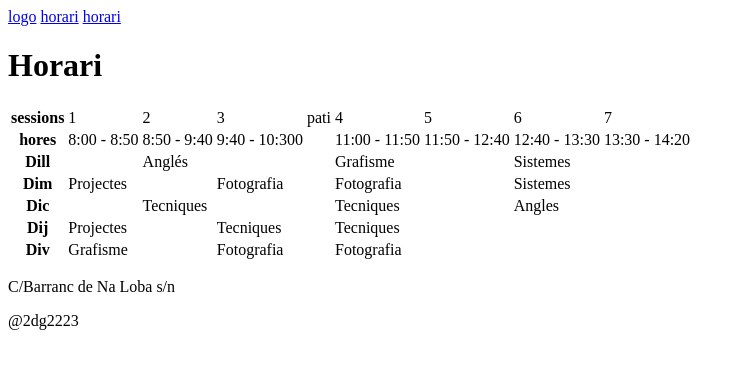
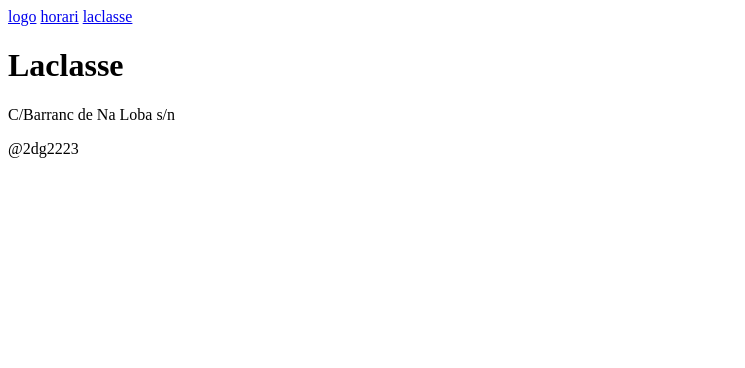
Before and after one commit to zoeeenb/p3, a plain HTML site: page pages/horari.html in a window 1280 px wide. Shown: the whole page, without its empty margins (0-745 px from the left). Drawn offline with Linux system fonts and the light colour scheme.

Commit message:
Update horari.html

```diff
--- a/pages/horari.html
+++ b/pages/horari.html
@@ -9,76 +9,11 @@
 <body>
     <nav>
         <a href="../index.html">logo</a>
-        <a href="#">horari</a>
-        <a href="laclasse.html">horari</a>
+        <a href="classe.html">horari</a>
+        <a href="#">laclasse</a>
     </nav>
     <main>
-        <h1>Horari</h1>
-        <table>
-            <tr>
-                <th>sessions</th>
-                <td>1</td>
-                <td>2</td>
-                <td>3</td>
-                <td>pati</td>
-                <td>4</td>
-                <td>5</td>
-                <td>6</td>
-                <td>7</td>
-            </tr>
-            <tr>
-                <th>hores</th>
-                <td>8:00 - 8:50</td>
-                <td>8:50 - 9:40</td>
-                <td>9:40 - 10:300</td>
-                <td></td>
-                <td>11:00 - 11:50</td>
-                <td>11:50 - 12:40</td>
-                <td>12:40 - 13:30</td>
-                <td>13:30 - 14:20</td>
-            </tr>
-            <tr>
-                <th>Dill</th>
-                <td></td>
-                <td colspan="2">Anglés</td>
-                <td></td>
-                <td colspan="2">Grafisme</td>
-                <td colspan="2">Sistemes</td>
-            </tr>
-            <tr>
-                <th>Dim</th>
-                <td colspan="2">Projectes</td>
-                <td>Fotografia</td>
-                <td></td>
-                <td colspan="2">Fotografia</td>
-                <td colspan="2">Sistemes</td>
-            </tr>
-            <tr>
-                <th>Dic</th>
-                <td></td>
-                <td colspan="2">Tecniques</td>
-                <td></td>
-                <td colspan="2">Tecniques</td>
-                <td>Angles</td>
-                <td></td>
-            </tr>
-            <tr>
-                <th>Dij</th>
-                <td colspan="2">Projectes</td>
-                <td>Tecniques</td>
-                <td></td>
-                <td colspan="3">Tecniques</td>
-                <td></td>
-            </tr>
-            <tr>
-                <th>Div</th>
-                <td colspan="2">Grafisme</td>
-                <td>Fotografia</td>
-                <td></td>
-                <td colspan="2">Fotografia</td>
-                <td colspan="2"></td>
-            </tr>
-        </table>
+        <h1>Laclasse</h1>
     </main>
     <footer>
         <p>C/Barranc de Na Loba s/n</p>
```
